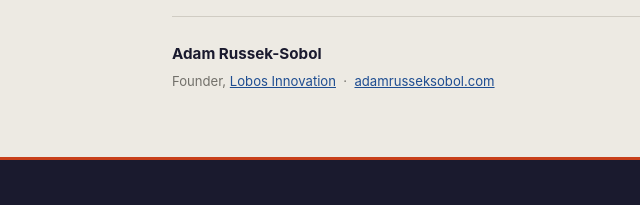
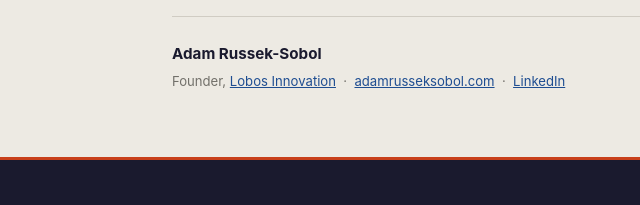
Before and after one commit to asobl/ptab-open-analytics, a plain HTML site: page index.html in a window 1280 px wide. Shown: the part 9915-10120 px from the top of the page, 0-640 px from the left. Drawn offline with nearby package versions, Linux system fonts and the light colour scheme.

Commit message:
Add LinkedIn to founder attribution line
Co-Authored-By: Claude Sonnet 4.6 <noreply@anthropic.com>

```diff
--- a/index.html
+++ b/index.html
@@ -732,7 +732,7 @@
     <div style="margin-top: 2.5rem; padding-top: 1.5rem; border-top: 1px solid var(--rule); display: flex; align-items: center; gap: 1.5rem; flex-wrap: wrap;">
       <div>
         <div style="font-weight: 700; font-size: 0.95rem; color: var(--ink);">Adam Russek-Sobol</div>
-        <div style="font-size: 0.82rem; color: var(--muted); margin-top: 0.2rem;">Founder, <a href="https://lobosinnovation.com">Lobos Innovation</a> &nbsp;·&nbsp; <a href="https://adamrusseksobol.com">adamrusseksobol.com</a></div>
+        <div style="font-size: 0.82rem; color: var(--muted); margin-top: 0.2rem;">Founder, <a href="https://lobosinnovation.com">Lobos Innovation</a> &nbsp;·&nbsp; <a href="https://adamrusseksobol.com">adamrusseksobol.com</a> &nbsp;·&nbsp; <a href="https://www.linkedin.com/in/adamrusseksobol/">LinkedIn</a></div>
       </div>
     </div>
   </div>
```
Also changed, not shown: output/report.html (+1 -1 lines).
